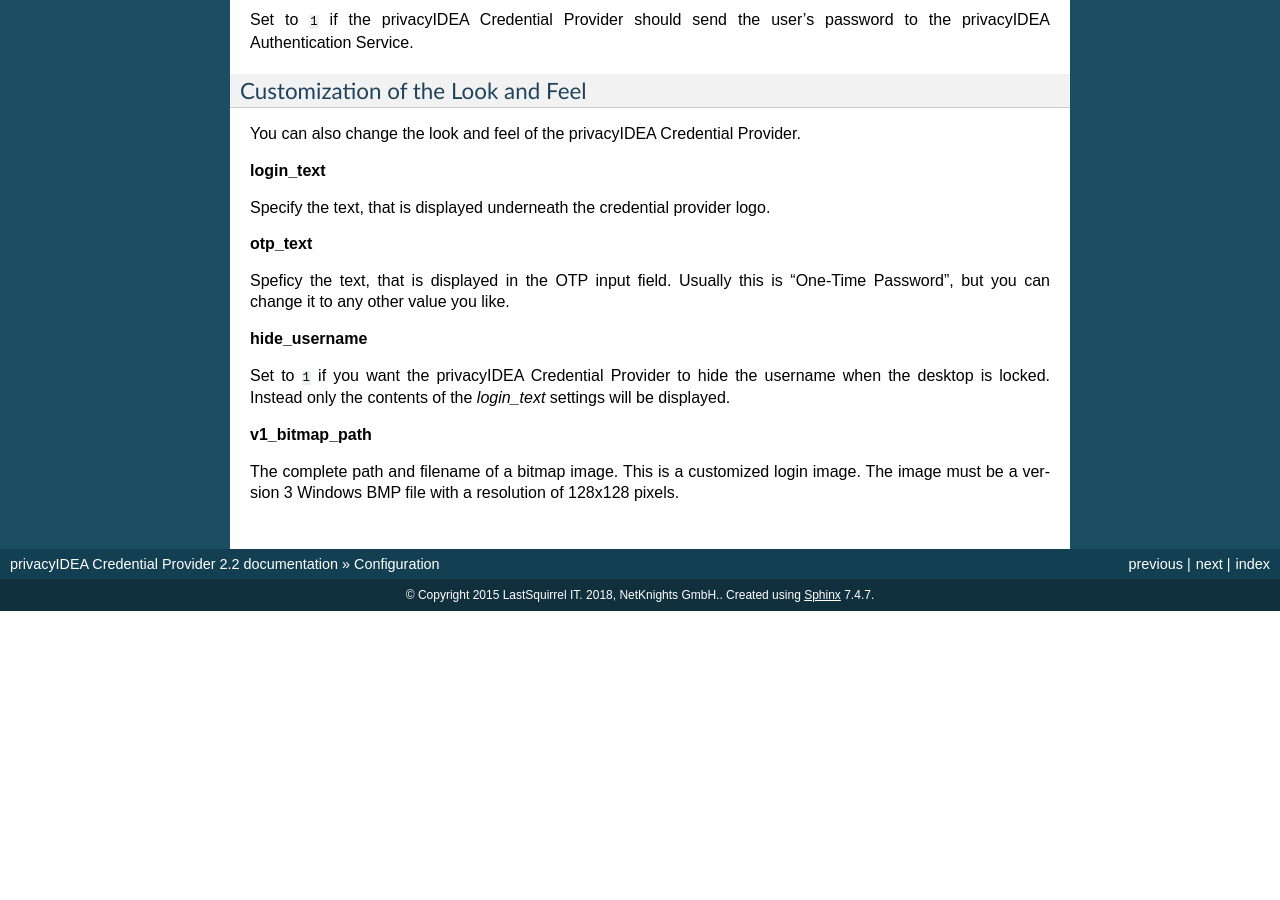
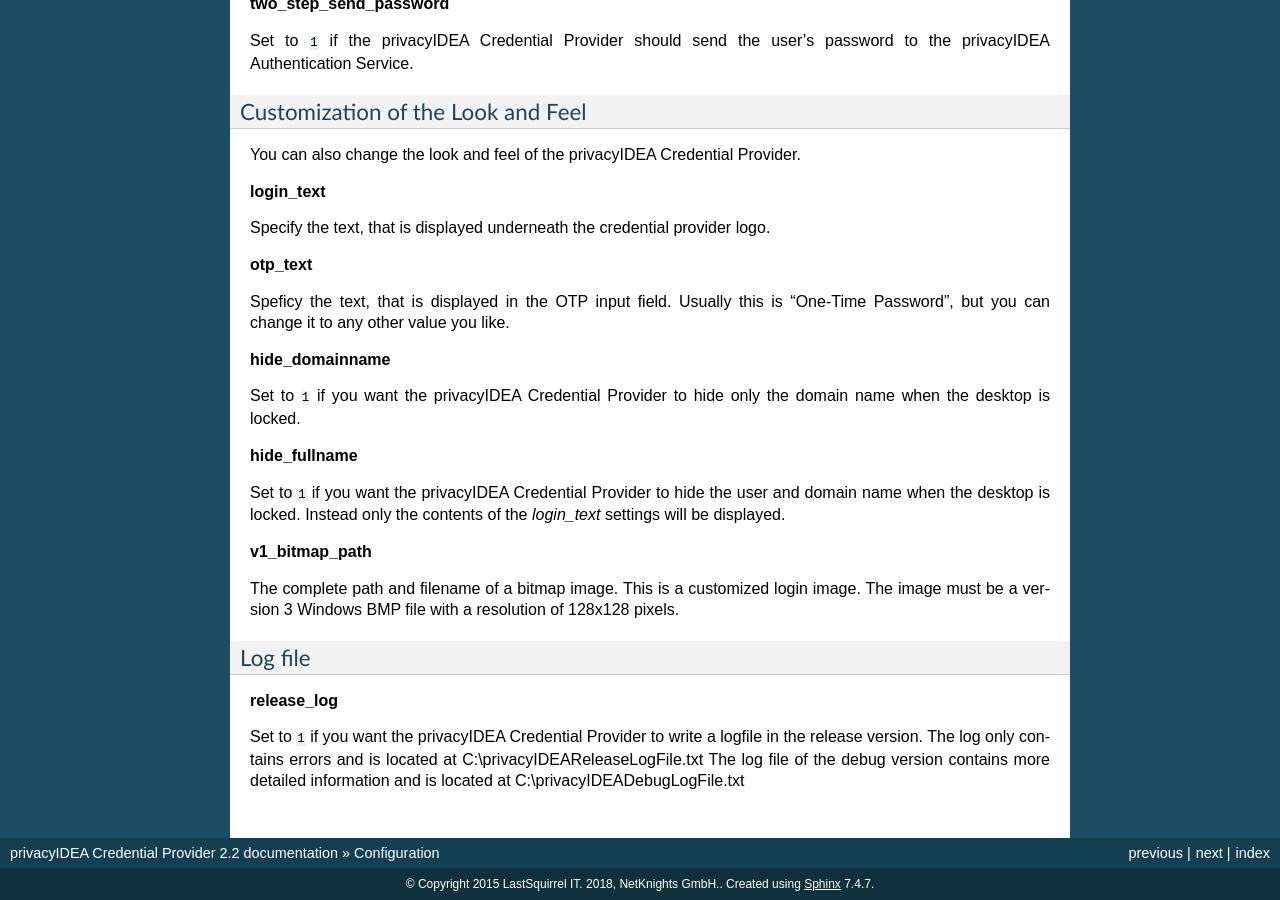
Before and after one commit to privacyidea/privacyidea-credential-provider, a Sphinx documentation site: the page built from doc/configuration.rst, in a window 1280 px wide and 900 px high, scrolled down 973 px. Built offline with Sphinx 7.4.7, drawn with Linux system fonts in a browser that asks for light colours; before the commit the page ends 1584 px from its top, so only the background shows below that; some of the changed text lies outside the part shown.

Commit message:
doc update

```diff
--- a/doc/configuration.rst
+++ b/doc/configuration.rst
@@ -32,6 +32,7 @@
 
 The base URL of the privacyIDEA Authentication Service. Usually this is
 *https://yourserver/privacyidea* without any additional path information.
+NOTE: https:// can be left out since the privacyIDEA Credential Provider always attempts to use secure connection.
 
 **ssl_ignore_invalid_cn**
 
@@ -71,9 +72,13 @@
 Speficy the text, that is displayed in the OTP input field. Usually this is "One-Time Password", but you can
 change it to any other value you like.
 
-**hide_username**
+**hide_domainname**
 
-Set to ``1`` if you want the privacyIDEA Credential Provider to hide the username when the desktop is locked.
+Set to ``1`` if you want the privacyIDEA Credential Provider to hide only the domain name when the desktop is locked.
+
+**hide_fullname**
+
+Set to ``1`` if you want the privacyIDEA Credential Provider to hide the user and domain name when the desktop is locked.
 Instead only the contents of the *login_text* settings will be displayed.
 
 **v1_bitmap_path**
@@ -81,3 +86,12 @@
 The complete path and filename of a bitmap image. This is a customized
 login image. The image must be a version 3 Windows BMP file with a resolution
 of 128x128 pixels.
+
+
+Log file
+~~~~~~~~
+
+**release_log**
+
+Set to ``1`` if you want the privacyIDEA Credential Provider to write a logfile in the release version. The log only contains errors and is located at C:\\privacyIDEAReleaseLogFile.txt
+The log file of the debug version contains more detailed information and is located at C:\\privacyIDEADebugLogFile.txt
--- a/doc/installation.rst
+++ b/doc/installation.rst
@@ -46,8 +46,7 @@
 the REST API ``POST /validate/check``.
 
 .. note:: You only need to specify the base URL of the authentication server.
-   In most cases you only need to enter the URL like *https://yourserver/*.
-
+   In most cases you only need to enter the URL like *https://yourserver/*. https:// can be left out since the privacyIDEA Credential Provider always attempts to use secure connection.
 .. figure:: install_images/install2.png
 
    :width: 500px
```
